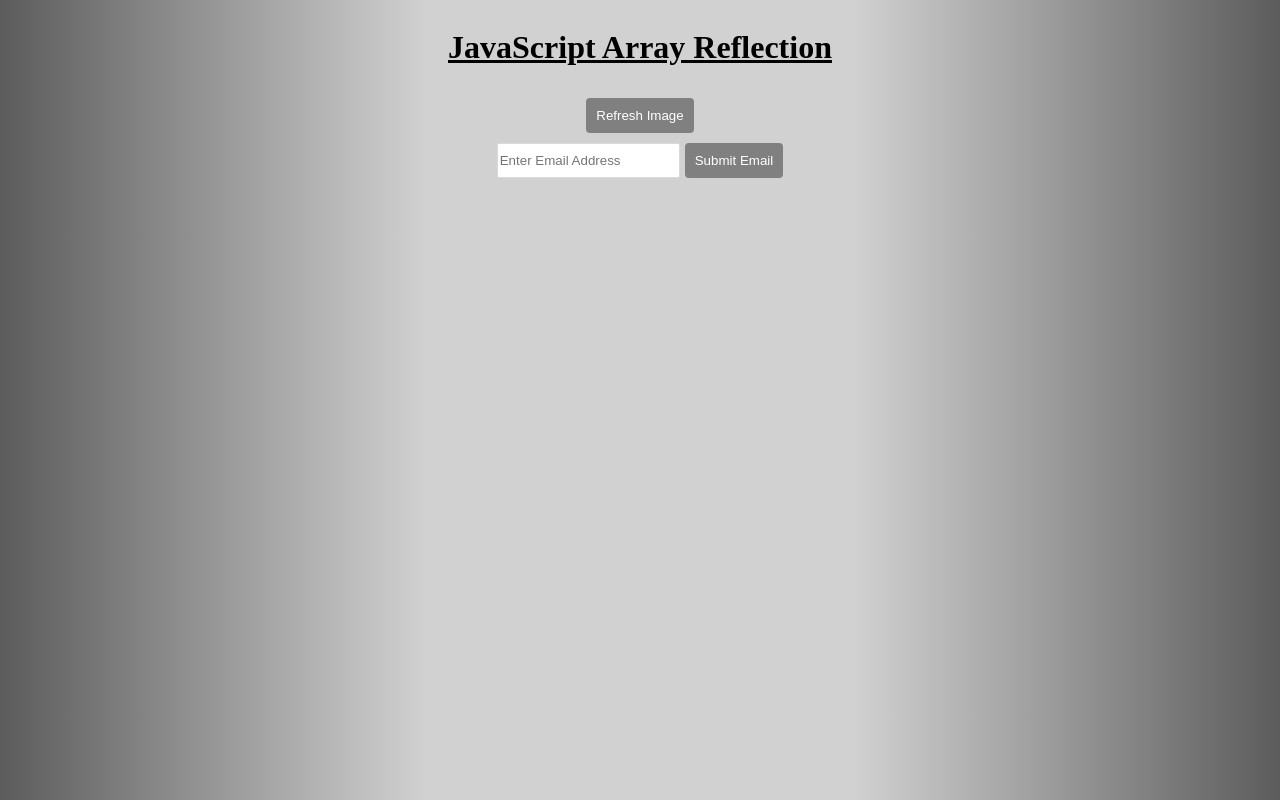
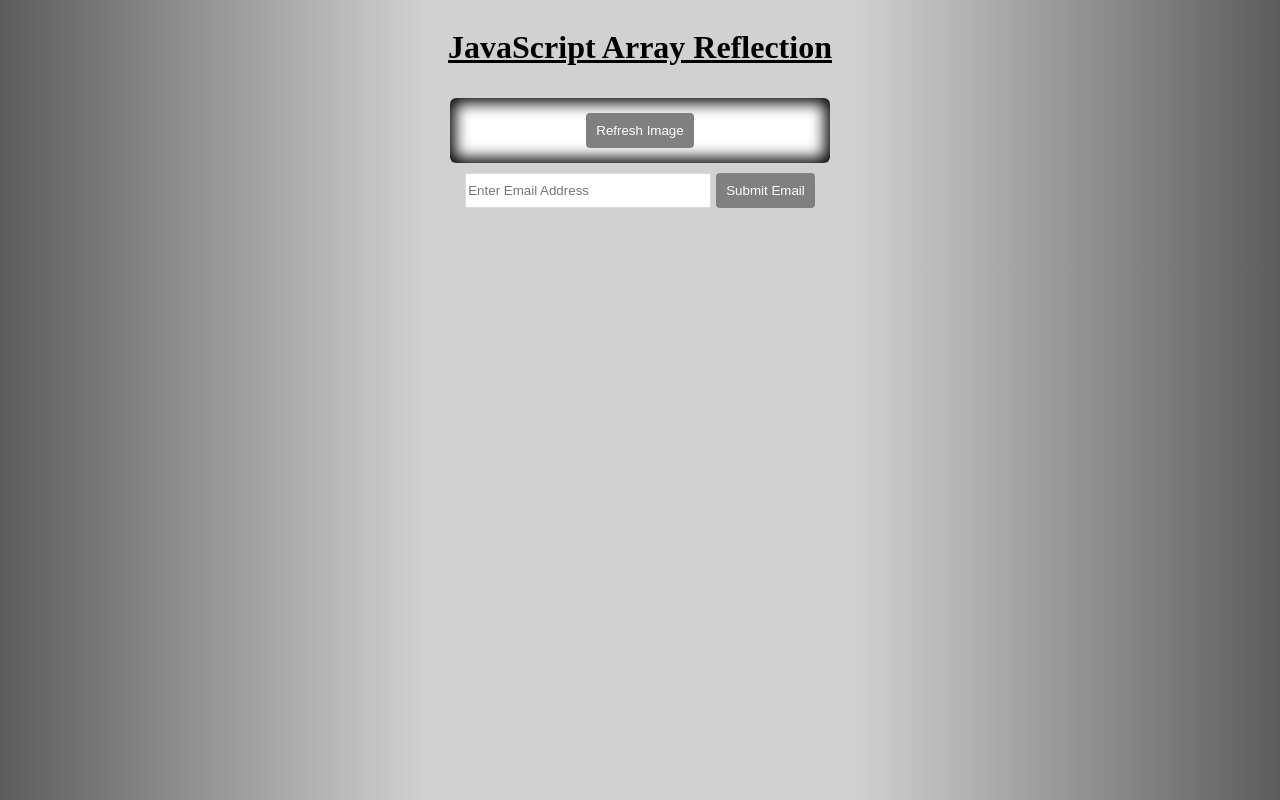
Before and after one commit to DJSIDESWIPE/DLJavaScriptArrayReflection, a plain HTML site: page index.html in a window 1280 px wide. Drawn offline with nearby package versions, Linux system fonts and the light colour scheme; no server answers.

Commit message:
added comments, changed some styling elements

```diff
--- a/css/JAR-Stylesheet.css
+++ b/css/JAR-Stylesheet.css
@@ -15,8 +15,14 @@ h1 {
 .img-container{
     display: flex;
     flex-direction: column;
+    width: 250px;
+    margin: 0 auto;
     align-items: center;
     gap: 10px;
+    background-color: white;
+    border-radius: 6px;
+    padding: 5px;
+    box-shadow: inset black 0 0 15px 5px;
 }
 form{
     display: flex;
@@ -24,6 +30,8 @@ form{
     align-content: center;
     justify-content: center;
     gap:5px;
+    margin: auto;
+    width: 250px;
 }
 form > button {
     align-self: center;
@@ -57,6 +65,7 @@ form > button {
 .email-inputfield{
         border: 1px solid #dadada;
         border-radius: 2px;
+        width: 100%;
 }
 .email-inputfield:focus{
     outline: none;
@@ -84,17 +93,22 @@ form > button {
     flex-direction: column;
     width: 95%;
     margin: auto;
+    gap: 10px;
 }
 .display-images{
     display: flex;
     flex-direction: row;
     flex-wrap: wrap;
     gap: 10px;
-
+    background-color: white;
+    border-radius: 6px;
+    padding: 15px;
+    box-shadow: inset black 0 0 15px 5px;
 }
 .saved-header{
     width: 100%;
     text-align: center;
+    text-decoration: underline;
 }
 .saved-images{
     width: 100%;
@@ -111,8 +125,14 @@ form > button {
     form > button {
         width: auto;
     }
+    .img-container{
+        padding: 15px;
+    }
 }
 @media screen and (min-width: 767px) {
+    .img-container{
+        width: 350px;
+    }
     #RandomImage{
         width: 300px;
         height: 300px;
@@ -121,4 +141,10 @@ form > button {
         width: calc(33% - 10px);
         height: 300px;
     }
+    form{
+        width:350px;
+    }
+    .email-inputfield{
+        width: calc(100% - 110px);
+    }
 }
--- a/index.html
+++ b/index.html
@@ -4,7 +4,7 @@
         <title>JavaScript Array Reflection</title>
         <link rel="stylesheet" href="./css/JAR-Stylesheet.css">
     </head>
-    <body onload="loadImages()">
+    <body onload="randomimage()">
         <div class="body-container">
             <h1>JavaScript Array Reflection</h1>
             <div class="img-container" id="img-div">
--- a/js/main.js
+++ b/js/main.js
@@ -8,7 +8,7 @@ $(".submit-btn").on("click",function(e){
     e.preventDefault();
     let $email = $("#Email");
     let $emailfield = $email.val().trim();
-    console.log("button pressed");
+    //tests if email is in a correct format or not
     if(!emailReg.test($emailfield) || $emailfield === ""){
         console.log("invalid email");
         $email.addClass("email-error");
@@ -17,6 +17,7 @@ $(".submit-btn").on("click",function(e){
         $(".form-error-message").hide();
         $email.removeClass("email-error");
         let foundemail = false;
+        //checks if saved images array has preivious data stored if not then it will add data to savedimages array
         if(!savedimages){
             savedimages = [{
                 emailaddress: $emailfield,
@@ -24,58 +25,65 @@ $(".submit-btn").on("click",function(e){
             }];
             console.log(`no previous data stored, first data stored is:${savedimages[0].emailaddress}  ${savedimages[0].images}`);
         } else {
+            //runs a loop to check if the email exists in the array or not, if found then the image url is added to the image array
             for(var i=0; i < savedimages.length;i++){
                 if(savedimages[i].emailaddress === $emailfield){
                     savedimages[i].images.push(randomimageurl)
-                    console.log(savedimages[i].images);
+                    //console.log(savedimages[i].images);
                     foundemail = true;
-                } else {
-
                 }
             }
+            //if no email has been found then adds a new array element to savedimages array
             if(!foundemail){
                 savedimages.push({emailaddress: $emailfield,images: [randomimageurl]});
-                console.log(`${savedimages[savedimages.length-1].emailaddress}  ${savedimages[savedimages.length-1].images}`);
+                //console.log(`${savedimages[savedimages.length-1].emailaddress}  ${savedimages[savedimages.length-1].images}`);
             }
         }
+        //displays a random image
         randomimage();
+        //displays all images in savedimages array
         displaySavedImages();
     }
 });
 
+//function runs a loop that creates a div containing a header of the email address and all images saved in saveimages array
 function displaySavedImages(){
     let $displaydiv = $("#Display-Images");
     let htmltobedisplayed = "";
     $displaydiv.html("");
     for(var x = 0;x < savedimages.length ;x++){
-        console.log(savedimages[x].emailaddress)
+        //console.log(savedimages[x].emailaddress)
+        console.log(`displaying saved images: ${savedimages[x].images}`);
         htmltobedisplayed +=`<div class="display-images"> <h2 class='saved-header'>${savedimages[x].emailaddress}</h2>`;
         for(var y = 0;y < savedimages[x].images.length ;y++){
-            console.log(`displaying saved image: ${savedimages[x].images[y]}`);
+            //console.log(`displaying saved image: ${savedimages[x].images[y]}`);
             htmltobedisplayed += `<img class="saved-images" src="${savedimages[x].images[y]}">`;
         }
         htmltobedisplayed += `</div>`;
     }
     $displaydiv.html(htmltobedisplayed);
 }
-
+//function gets a new random image on each button press
 $(".refresh-btn").on("click",function(){
     randomimage();
 });
 
+//function generates a random number then calls function to get the image with that id
 function randomimage(){
     randomnumber = parseInt(Math.random()*1085);
     getrandomimage(randomnumber)
 }
+//function fetches image info as json and then checks for error messages
 function getrandomimage(imagenumber){
     fetch(`https://picsum.photos/id/${imagenumber}/200`)
     .then(response => response)
     .then(data=>{
-        console.log(data.status);
+        //console.log(data.status);
+        //if the image is not found then generates a new random image as some images have been removed for example image with id 854
         if(data.status === 404){
             randomimage();
         } else if(data.status === 200){
-            console.log(data.url);
+            //if successful then it stores the url for the random image and displays it to the page
             randomimageurl = data.url;
             randomimg.attr('src', randomimageurl);
             randomimg.appendTo('#img-div');
@@ -85,7 +93,3 @@ function getrandomimage(imagenumber){
 
     })
 }
-
-function loadImages(){
-    randomimage();
-}
```
